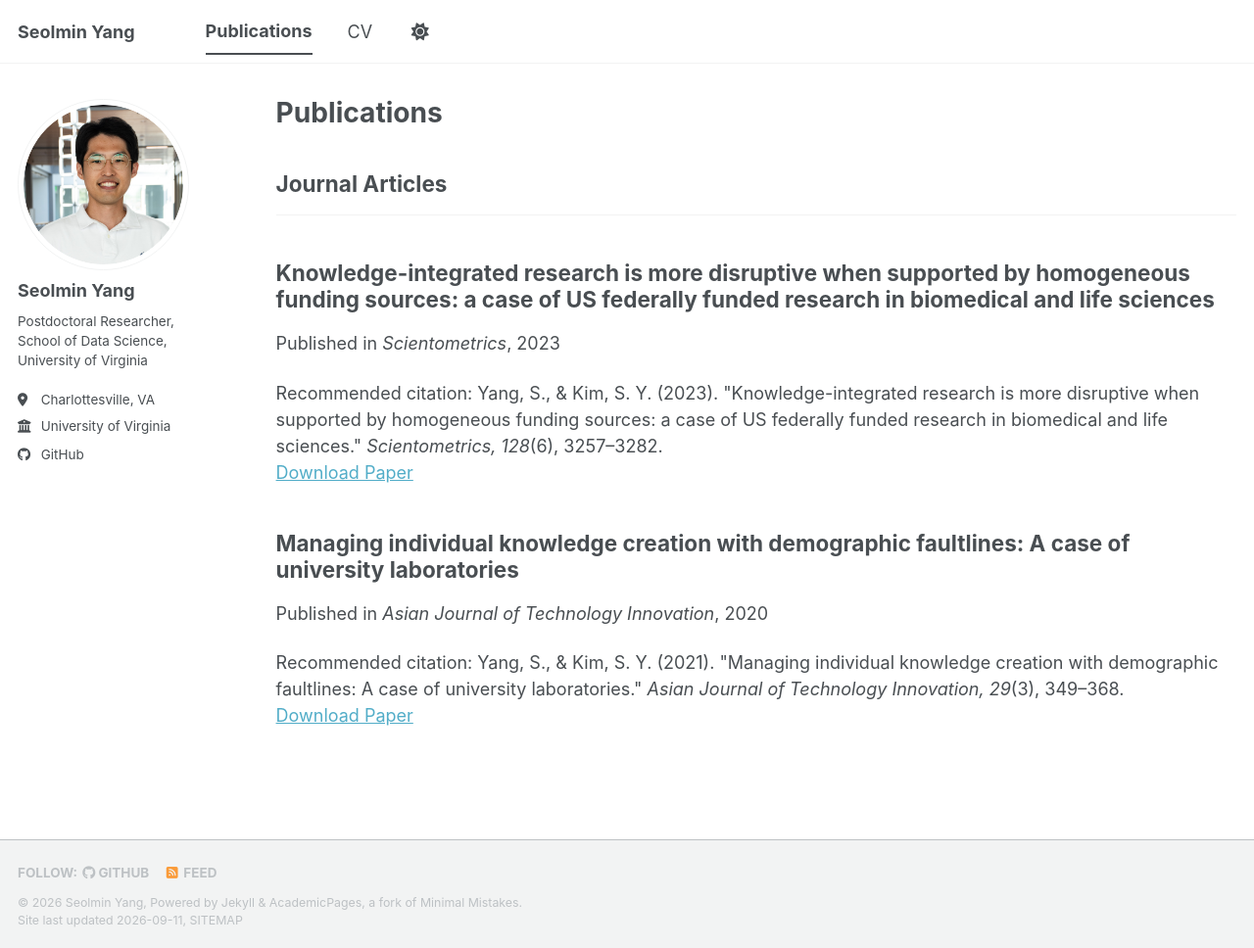
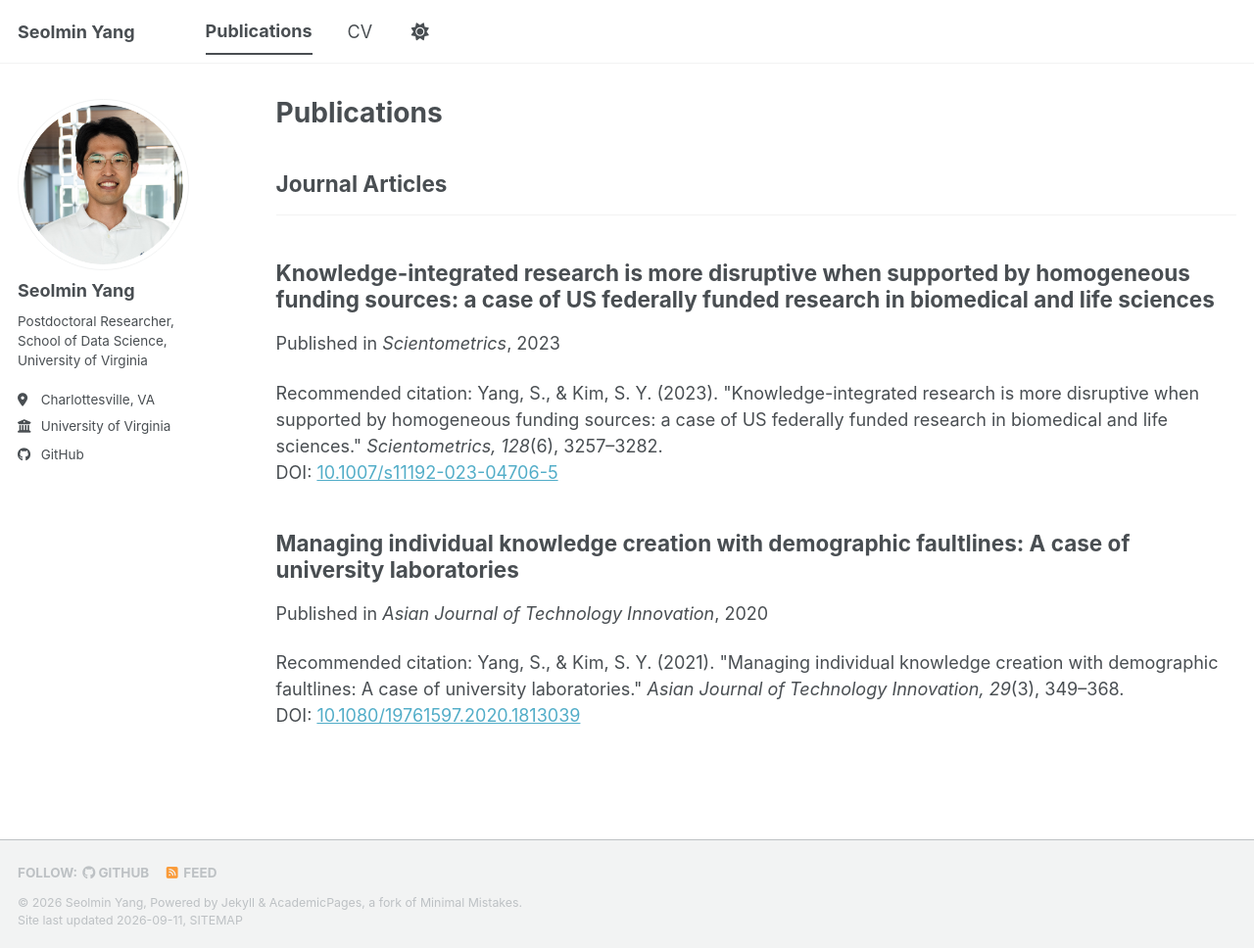
Before and after one commit to seolminyang/seolminyang.github.io, a Jekyll site: the page built from _pages/publications.html, in a window 1280 px wide and 968 px high. Shown: the whole window at 98% size. Built offline with Jekyll 4.4.1, drawn with Linux system fonts in a browser that asks for light colours; a style sheet for code colours, icons or effects is not loaded.

Commit message:
Refine publication links and DOI display

```diff
--- a/_includes/archive-single.html
+++ b/_includes/archive-single.html
@@ -26,7 +26,7 @@
       </div>
     {% endif %}
 
-<h2 class="archive__item-title" itemprop="headline">
+<h2 class="archive__item-title{% if post.collection == 'publications' %} archive__item-title--plain{% endif %}" itemprop="headline">
   {% if post.collection == 'publications' %}
     {{ title }}
   {% elsif post.link %}
@@ -54,7 +54,9 @@
     <p class="archive__item-excerpt" itemprop="description"><p>{{ post.excerpt | markdownify | remove: '<p>' | remove: '</p>' }}<strong><a href="{{ base_path }}{{ post.url }}" rel="permalink"> Read more</a></strong></p></p>
     {% endif %}
 
-    {% if post.citation and post.paperurl and post.slidesurl and post.bibtexurl %}
+{% if post.collection == 'publications' and post.citation and post.doi %}
+  <p>Recommended citation: {{ post.citation }}<br />DOI: <a href="https://doi.org/{{ post.doi }}">{{ post.doi }}</a></p>
+{% elsif post.citation and post.paperurl and post.slidesurl and post.bibtexurl %}
   <p>Recommended citation: {{ post.citation }}<br /><a href="{{ post.paperurl }}">Download Paper</a> | <a href="{{ post.slidesurl }}">Download Slides</a> | <a href="{{ post.bibtexurl }}">Download Bibtex</a></p>
 {% elsif post.citation and post.paperurl and post.slidesurl %}
   <p>Recommended citation: {{ post.citation }}<br /><a href="{{ post.paperurl }}">Download Paper</a> | <a href="{{ post.slidesurl }}">Download Slides</a></p>
--- a/_sass/layout/_archive.scss
+++ b/_sass/layout/_archive.scss
@@ -243,3 +243,7 @@
     }
   }
 }
+
+.archive__item:hover .archive__item-title--plain {
+  text-decoration: none;
+}
```
Also changed, not shown: _publications/2020-demographic-faultlines.md (+1 -1 lines), _publications/2023-knowledge-integrated-research.md (+1 -1 lines). Lines whose indentation alone changed are shown as unchanged.
